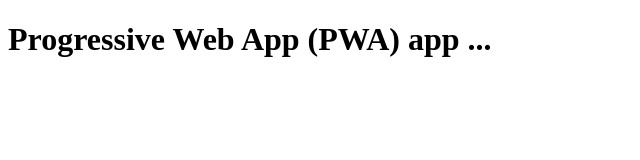
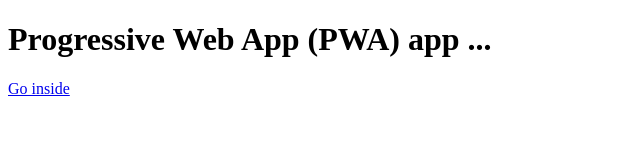
Before and after one commit to bhaveshletter/hello-pwa, a plain HTML site: page index.html in a window 1280 px wide. Shown: the full height of the page, 0-640 px from the left. Drawn offline with Linux system fonts and the light colour scheme.

Commit message:
Added html

```diff
--- a/index.html
+++ b/index.html
@@ -14,6 +14,11 @@
       Progressive Web App (PWA) app ...
     </h1>
 
+    <p>
+      <a href="../inside.html">
+        Go inside
+      </a>
+    </p>
   </body>
 
   <script>
```
